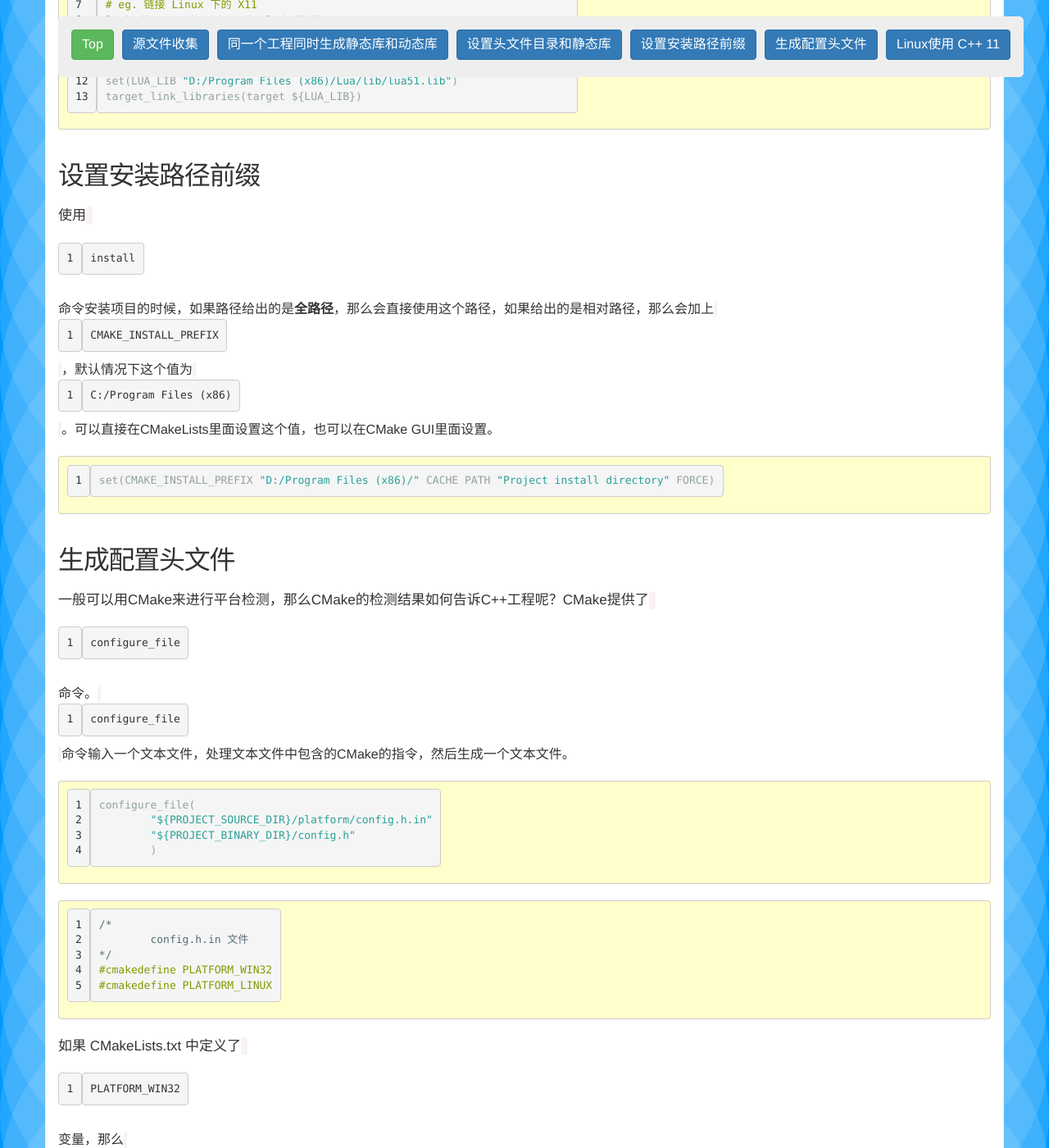
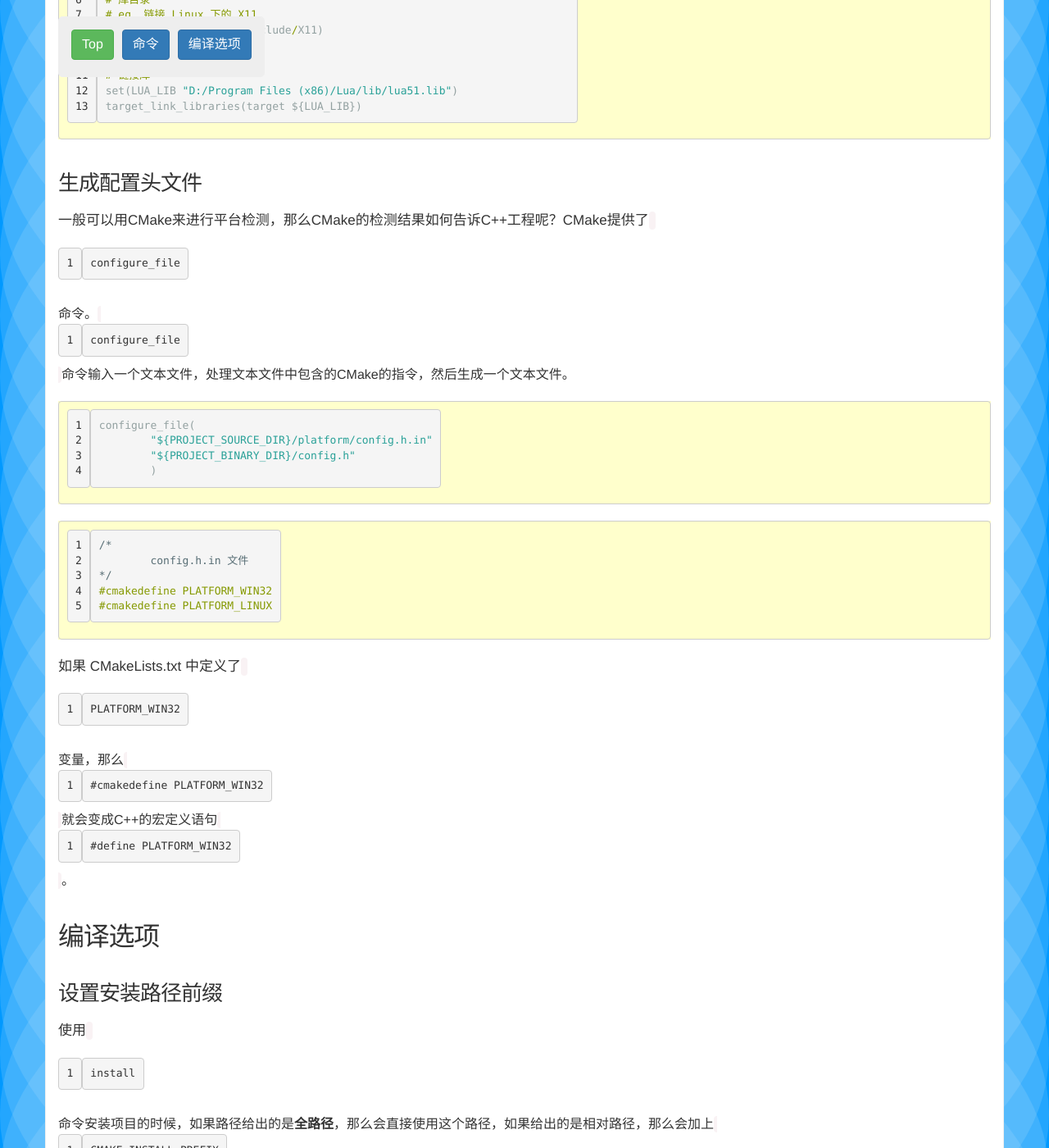
Before and after one commit to Gemini2015/gemini2015.github.io, a Jekyll site: the page built from _posts/2015-01-22-cmake-experience.markdown, in a window 1280 px wide and 1400 px high, scrolled down 2166 px. Shown: the whole window at 82% size. Built offline with Jekyll 4.4.1, drawn with Linux system fonts in a browser that asks for light colours; nearby versions of some CDN libraries; comment, search, counter and statistics services are not loaded; some of the changed text lies outside the part shown.

Commit message:
update article structure

````diff
--- a/_posts/2015-01-22-cmake-experience.markdown
+++ b/_posts/2015-01-22-cmake-experience.markdown
@@ -7,7 +7,9 @@ description: 使用CMake的一些经验
 ---
 
 
-## 源文件收集
+## 命令
+
+### 源文件收集
 一般情况下，我们通过逐个列出的方式，设定源文件集(`set(SRC_LIST src/main.c src/other.c)`)。这样的好处是可以**明确控制那些文件会被加入到工程中**。
 但是有些时候，如果源文件较多，一个一个列出来的话可能会有些麻烦，对于这种情况，可以使用CMake提供的`file`命令来自动收集源文件。使用方法如下。
 
@@ -27,7 +29,7 @@ endforeach(rm_file)
 上面使用了CMake的正则表达式，匹配两个文件，分别为`.*/filename1.c`和`.*filename2.c`，其中`.*`代表了任意字符串，`filename1.c`是文件名。
 
 
-## 同一个工程同时生成静态库和动态库
+### 同一个工程同时生成静态库和动态库
 有了如标题所述的需求，在网上搜索了一下，发现大部分博客都是讲通过设置`OUTPUT_NAME`，使两个工程(一个动态库，一个静态库)输出同名二进制文件。但是我不希望同样的源码，要创建两个工程。
 可以使用下面的方法为使用一个工程同时生成动态库和静态库。
 
@@ -50,7 +52,7 @@ endif()
 ```
 
 
-## 设置头文件目录和静态库
+### 设置头文件目录和静态库
 很多时候，我们会使用第三方库，因此，我们要在工程里面包含第三方库的头文件，链接第三方提供的静态链接库(如果有的话)。
 
 ```
@@ -69,15 +71,7 @@ set(LUA_LIB "D:/Program Files (x86)/Lua/lib/lua51.lib")
 target_link_libraries(target ${LUA_LIB})
 ```
 
-
-## 设置安装路径前缀
-使用`install`命令安装项目的时候，如果路径给出的是**全路径**，那么会直接使用这个路径，如果给出的是相对路径，那么会加上`CMAKE_INSTALL_PREFIX`，默认情况下这个值为`C:/Program Files (x86)`。可以直接在CMakeLists里面设置这个值，也可以在CMake GUI里面设置。
-
-```
-set(CMAKE_INSTALL_PREFIX "D:/Program Files (x86)/" CACHE PATH "Project install directory" FORCE)
-```
-
-## 生成配置头文件
+### 生成配置头文件
 一般可以用CMake来进行平台检测，那么CMake的检测结果如何告诉C++工程呢？CMake提供了`configure_file`命令。
 `configure_file`命令输入一个文本文件，处理文本文件中包含的CMake的指令，然后生成一个文本文件。
 
@@ -97,7 +91,16 @@ configure_file(
 ```
 如果 CMakeLists.txt 中定义了`PLATFORM_WIN32`变量，那么`#cmakedefine PLATFORM_WIN32`就会变成C++的宏定义语句`#define PLATFORM_WIN32`。
 
-## Linux使用 C++ 11
+## 编译选项
+
+### 设置安装路径前缀
+使用`install`命令安装项目的时候，如果路径给出的是**全路径**，那么会直接使用这个路径，如果给出的是相对路径，那么会加上`CMAKE_INSTALL_PREFIX`，默认情况下这个值为`C:/Program Files (x86)`。可以直接在CMakeLists里面设置这个值，也可以在CMake GUI里面设置。
+
+```
+set(CMAKE_INSTALL_PREFIX "D:/Program Files (x86)/" CACHE PATH "Project install directory" FORCE)
+```
+
+### Linux使用 C++ 11
 在Linux下编译下面的代码时出错。
 
 ```
````
